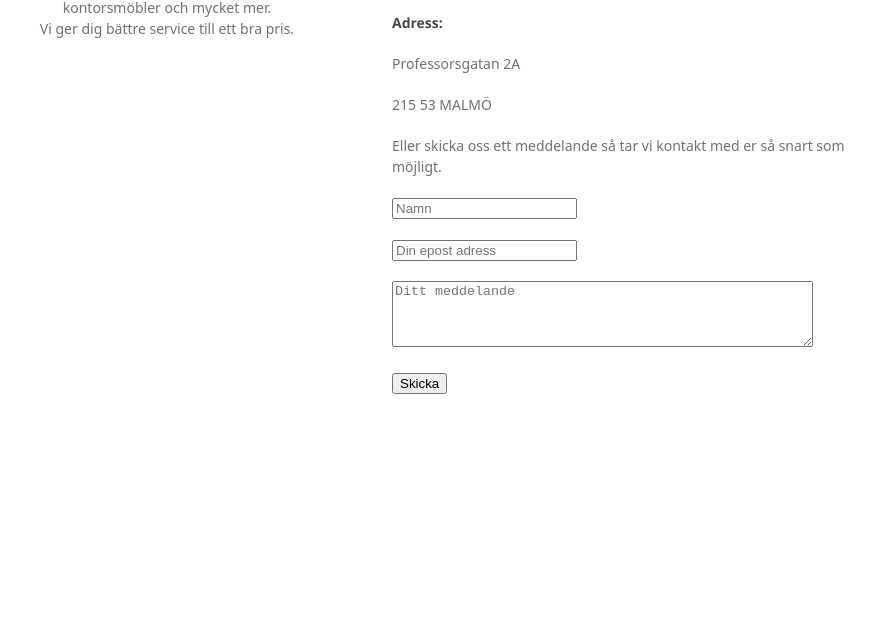
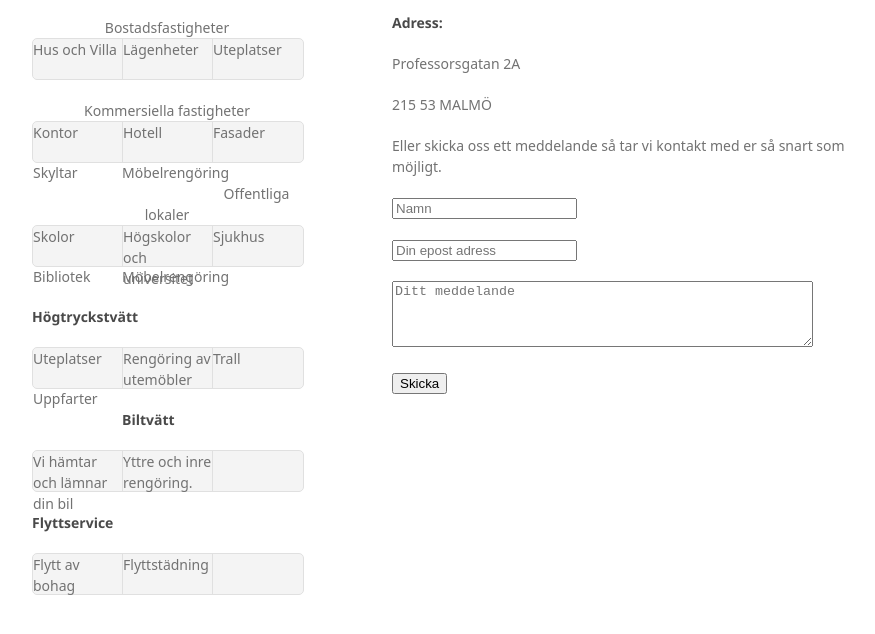
Before and after one commit to AndreasSyren/fresh_living, a plain HTML site: page index.html in a window 1280 px wide. Shown: the part 166-800 px from the top of the page, without its empty margins (178-1053 px from the left). Drawn offline with Linux system fonts and the light colour scheme; a web font is replaced by a local one.

Commit message:
added list of services

```diff
--- a/index.html
+++ b/index.html
@@ -16,8 +16,48 @@
     <div class="wrapper">
       <header>
         <img src="assets/images/logo.svg" alt="Logo Fresh Living Service">
-        <p>Flyttstäd, lokalvård, rengörning av kontorsmöbler och mycket mer.</p>
-        <p>Vi ger dig bättre service till ett bra pris.</p>
+
+        <h4>Städ och fönsterputsning</h4>
+        <p>Bostadsfastigheter</p>
+        <ul>
+          <li>Hus och Villa</li>
+          <li>Lägenheter</li>
+          <li>Uteplatser</li>
+        </ul>
+        <p>Kommersiella fastigheter</p>
+        <ul>
+          <li>Kontor</li>
+          <li>Hotell</li>
+          <li>Fasader</li>
+          <li>Skyltar</li>
+          <li>Möbelrengöring</li>
+        </ul>
+        <p>Offentliga lokaler</p>
+        <ul>
+          <li>Skolor</li>
+          <li>Högskolor och universitet</li>
+          <li>Sjukhus</li>
+          <li>Bibliotek</li>
+          <li>Möbelrengöring</li>
+        </ul>
+        <h4>Högtryckstvätt</h4>
+        <ul>
+          <li>Uteplatser</li>
+          <li>Rengöring av utemöbler</li>
+          <li>Trall</li>
+          <li>Uppfarter</li>
+        </ul>
+        <h4>Biltvätt</h4>
+        <ul>
+          <li>Vi hämtar och lämnar din bil</li>
+          <li>Yttre och inre rengöring.</li>
+          <li></li>
+        </ul>
+        <h4>Flyttservice</h4>
+        <ul>
+          <li>Flytt av bohag</li>
+          <li>Flyttstädning</li>
+        </ul>
       </header>
       <section>
         <h3>Kontakta oss</h3>
```
